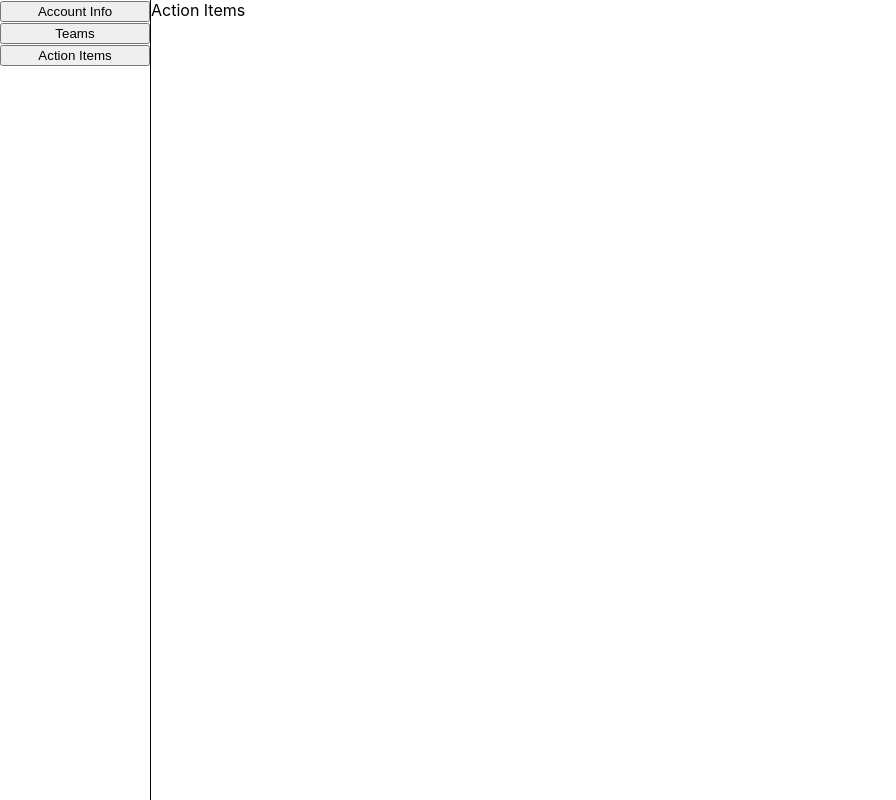
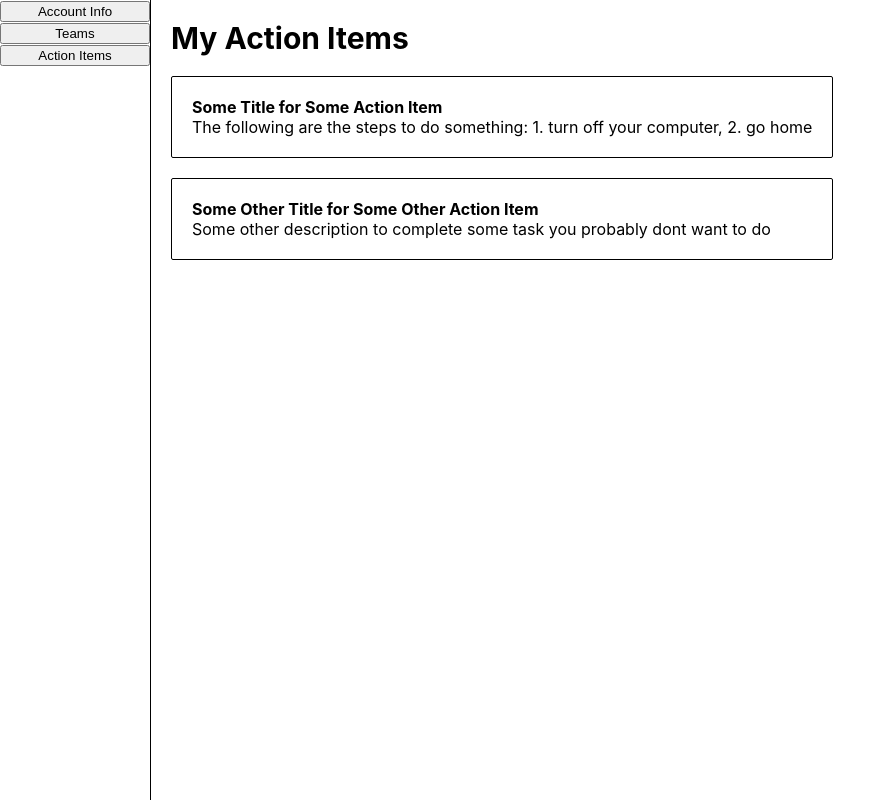
Before and after one commit to joeywu63/action_item_manager, a React (Create React App) app in the folder action-item-manager/: page /action-items in a window 1280 px wide. Shown: the whole page, without its empty margins (0-896 px from the left). Built offline with nearby package versions, Linux system fonts and the light colour scheme.

Commit message:
added action item functionality

```diff
--- /dev/null
+++ b/action-item-manager/src/apps/ActionItems/components/ActionItemPanel.js
@@ -0,0 +1,23 @@
+import React from 'react';
+import PropTypes from 'prop-types';
+
+import Panel from 'common/Panel';
+
+const ActionItemPanel = ({actionItem}) => {
+    const { actionItemID, title, description } = actionItem;
+
+    return (
+        <Panel onClick={() => console.log(`navigate to action item ${actionItemID}`)}>
+            <b>{title}</b>
+            <div>
+                {description}
+            </div>
+        </Panel>
+    )
+};
+
+ActionItemPanel.propTypes = {
+    actionItem: PropTypes.object.isRequired
+};
+
+export default ActionItemPanel;
--- a/action-item-manager/src/apps/ActionItems/components/ActionItems.js
+++ b/action-item-manager/src/apps/ActionItems/components/ActionItems.js
@@ -1,9 +1,45 @@
-import React from 'react'
+import React from 'react';
+
+import ActionItemPanel from './ActionItemPanel';
+
+import PageWrapper from 'common/PageWrapper';
+import Header from 'common/Header';
+import LoadingIndicator from 'common/LoadingIndicator';
+
+import { getActionItems } from '../repository';
 
 class ActionItems extends React.Component {
+    async componentDidMount() {
+        const actionItems = await getActionItems();
+        this.setState({ loading: false, actionItems });
+    }
+
+    state = {
+        loading: true,
+        actionItems: []
+    };
+
+    renderActionItems = () => {
+        const { actionItems } = this.state;
+
+        return actionItems.map(actionItem => (
+            <ActionItemPanel
+                key={actionItem.actionItemID}
+                actionItem={actionItem}
+            />
+        ));
+    };
+
     render() {
-        return <div>Action Items</div>
+        const { loading } = this.state;
+
+        return (
+            <PageWrapper>
+                <Header title="My Action Items" />
+                {loading ? <LoadingIndicator /> : this.renderActionItems()}
+            </PageWrapper>
+        );
     }
 }
 
-export default ActionItems
+export default ActionItems;
--- a/action-item-manager/src/apps/ActionItems/repository.js
+++ b/action-item-manager/src/apps/ActionItems/repository.js
@@ -0,0 +1,14 @@
+export const getActionItems = () => {
+    return [
+        {
+            actionItemID: 1,
+            title: 'Some Title for Some Action Item',
+            description: 'The following are the steps to do something: 1. turn off your computer, 2. go home'
+        },
+        {
+            actionItemID: 2,
+            title: 'Some Other Title for Some Other Action Item',
+            description: 'Some other description to complete some task you probably dont want to do'
+        }
+    ]
+};
--- a/action-item-manager/src/apps/Teams/components/TeamPanel.js
+++ b/action-item-manager/src/apps/Teams/components/TeamPanel.js
@@ -8,7 +8,9 @@ const TeamName = styled.b`
     font-size: 20px;
 `;
 
-const TeamPanel = ({ teamID, name, managerID, userIDList }) => {
+const TeamPanel = ({ team }) => {
+    const { teamID, name, managerID, userIDList } = team;
+
     return (
         <Panel onClick={() => console.log(`navigate to team ${teamID}`)}>
             <TeamName>{name}</TeamName>
@@ -20,10 +22,7 @@ const TeamPanel = ({ teamID, name, managerID, userIDList }) => {
 };
 
 TeamPanel.propTypes = {
-    teamID: PropTypes.number.isRequired,
-    name: PropTypes.string.isRequired,
-    managerID: PropTypes.number.isRequired,
-    userIDList: PropTypes.array.isRequired
+    team: PropTypes.object.isRequired
 };
 
 export default TeamPanel;
--- a/action-item-manager/src/apps/Teams/components/Teams.js
+++ b/action-item-manager/src/apps/Teams/components/Teams.js
@@ -5,6 +5,7 @@ import TeamPanel from './TeamPanel';
 
 import PageWrapper from 'common/PageWrapper';
 import Header from 'common/Header';
+import LoadingIndicator from 'common/LoadingIndicator';
 
 import { getTeams } from '../repository';
 
@@ -30,13 +31,7 @@ class Teams extends React.Component {
         return (
             <TeamsWrapper>
                 {teams.map(team => (
-                    <TeamPanel
-                        key={team.teamID}
-                        teamID={team.teamID}
-                        managerID={team.managerID}
-                        userIDList={team.userIDList}
-                        name={team.name}
-                    />
+                    <TeamPanel key={team.teamID} team={team} />
                 ))}
             </TeamsWrapper>
         );
@@ -48,7 +43,7 @@ class Teams extends React.Component {
         return (
             <PageWrapper>
                 <Header title="My Teams" />
-                {loading ? <div>Loading...</div> : this.renderTeams()}
+                {loading ? <LoadingIndicator /> : this.renderTeams()}
             </PageWrapper>
         );
     }
--- /dev/null
+++ b/action-item-manager/src/common/LoadingIndicator.js
@@ -0,0 +1,7 @@
+import React from 'react';
+
+const LoadingIndicator = () => {
+    return <div>Loading...</div>;
+};
+
+export default LoadingIndicator;
```
